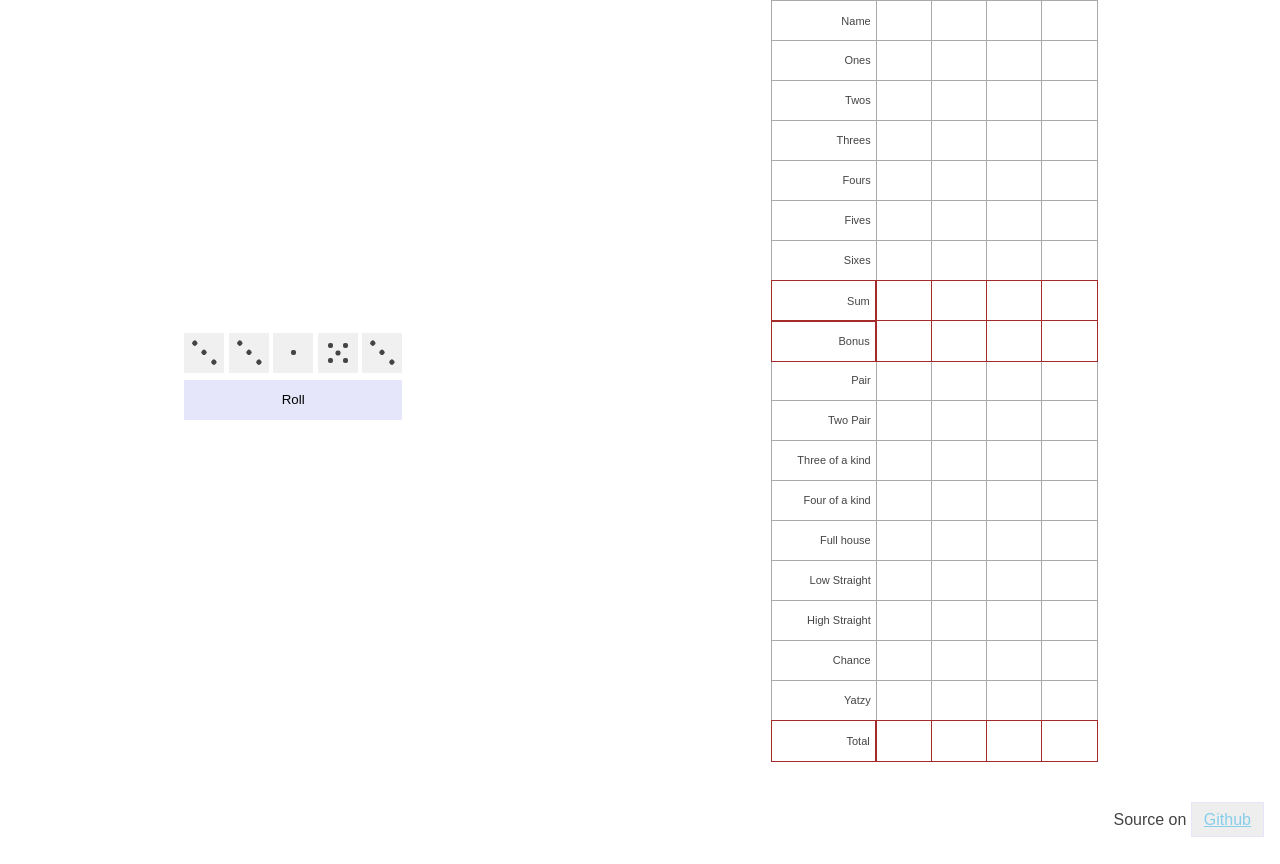
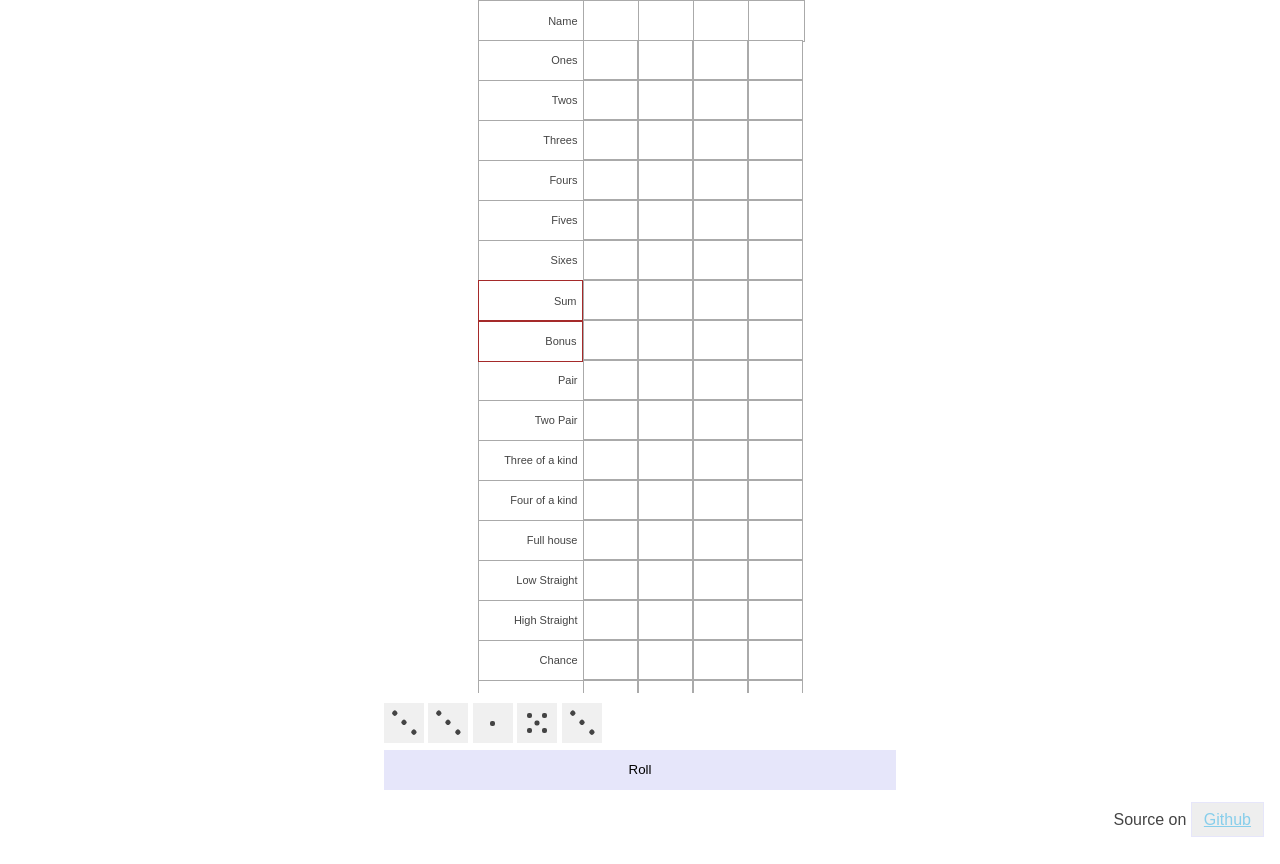
Before and after one commit to erikpantzar/yatzy, a website: page index.html in a window 1280 px wide. Drawn offline with Linux system fonts and the light colour scheme.

Commit message:
Feature/input to button (#3)
* Cleanup

* Make inputs into buttons

* Fix result for all rolls

```diff
--- /dev/null
+++ b/game.js
@@ -0,0 +1,4 @@
+// document.querySelectorAll('[data-attr["js-result"]').forEach((input) => {
+//   input.outerHTML =
+//     input.outerHTML.replace(/^\<input/, '<button') + input.value + '</button>'
+// })
--- a/index.html
+++ b/index.html
@@ -429,94 +429,95 @@
 
       <section class="table-values" data-player="1">
         <input type="text" data-type="Name" />
-        <input type="number" data-attr="js-result" data-target="1">
-        <input type="number" data-attr="js-result" data-target="2">
-        <input type="number" data-attr="js-result" data-target="3">
-        <input type="number" data-attr="js-result" data-target="4">
-        <input type="number" data-attr="js-result" data-target="5">
-        <input type="number" data-attr="js-result" data-target="6">
-        <input type="number" data-attr="js-result" data-target="sum">
-        <input type="number" data-attr="js-result" data-target="bonus">
-        <input type="number" data-attr="js-result" data-target="pair">
-        <input type="number" data-attr="js-result" data-target="twopair">
-        <input type="number" data-attr="js-result" data-target="three" >
-        <input type="number" data-attr="js-result" data-target="four" >
-        <input type="number" data-attr="js-result" data-target="fullhouse">
-        <input type="number" data-attr="js-result" data-target="lowstraight" >
-        <input type="number" data-attr="js-result" data-target="histraight" >
-        <input type="number" data-attr="js-result" data-target="chance" >
-        <input type="number" data-attr="js-result" data-target="yatzy" >
-        <input type="number" data-attr="js-result" data-target="total">
+        <button type="number" data-attr="js-result" data-target="1"></button>
+        <button type="number" data-attr="js-result" data-target="2"></button>
+        <button type="number" data-attr="js-result" data-target="3"></button>
+        <button type="number" data-attr="js-result" data-target="4"></button>
+        <button type="number" data-attr="js-result" data-target="5"></button>
+        <button type="number" data-attr="js-result" data-target="6"></button>
+        <button type="number" data-attr="js-result" data-target="sum">  </button>
+        <button type="number" data-attr="js-result" data-target="bonus"></button>
+        <button type="number" data-attr="js-result" data-target="pair"></button>
+        <button type="number" data-attr="js-result" data-target="twopair"></button>
+        <button type="number" data-attr="js-result" data-target="three" >     </button>
+        <button type="number" data-attr="js-result" data-target="four" ></button>
+        <button type="number" data-attr="js-result" data-target="fullhouse"></button>
+        <button type="number" data-attr="js-result" data-target="lowstraight" ></button>
+        <button type="number" data-attr="js-result" data-target="histraight" ></button>
+        <button type="number" data-attr="js-result" data-target="chance" ></button>
+        <button type="number" data-attr="js-result" data-target="yatzy" ></button>
+        <button type="number" data-attr="js-result" data-target="total">      </button>
     </section>
+
 
     <section class="table-values" data-player="2">
       <input type="text" data-type="Name" />
-      <input type="number" data-attr="js-result" data-target="1">
-      <input type="number" data-attr="js-result" data-target="2">
-      <input type="number" data-attr="js-result" data-target="3">
-      <input type="number" data-attr="js-result" data-target="4">
-      <input type="number" data-attr="js-result" data-target="5">
-      <input type="number" data-attr="js-result" data-target="6">
-      <input type="number" data-attr="js-result" data-target="sum">
-      <input type="number" data-attr="js-result" data-target="bonus">
-      <input type="number" data-attr="js-result" data-target="pair">
-      <input type="number" data-attr="js-result" data-target="twopair">
-      <input type="number" data-attr="js-result" data-target="three" >
-      <input type="number" data-attr="js-result" data-target="four" >
-      <input type="number" data-attr="js-result" data-target="fullhouse">
-      <input type="number" data-attr="js-result" data-target="lowstraight" >
-      <input type="number" data-attr="js-result" data-target="histraight" >
-      <input type="number" data-attr="js-result" data-target="chance" >
-      <input type="number" data-attr="js-result" data-target="yatzy" >
-      <input type="number" data-attr="js-result" data-target="total">
+      <button type="number" data-attr="js-result" data-target="1"></button>
+      <button type="number" data-attr="js-result" data-target="2"></button>
+      <button type="number" data-attr="js-result" data-target="3"></button>
+      <button type="number" data-attr="js-result" data-target="4"></button>
+      <button type="number" data-attr="js-result" data-target="5"></button>
+      <button type="number" data-attr="js-result" data-target="6"></button>
+      <button type="number" data-attr="js-result" data-target="sum">  </button>
+      <button type="number" data-attr="js-result" data-target="bonus"></button>
+      <button type="number" data-attr="js-result" data-target="pair"></button>
+      <button type="number" data-attr="js-result" data-target="twopair"></button>
+      <button type="number" data-attr="js-result" data-target="three" >     </button>
+      <button type="number" data-attr="js-result" data-target="four" ></button>
+      <button type="number" data-attr="js-result" data-target="fullhouse"></button>
+      <button type="number" data-attr="js-result" data-target="lowstraight" ></button>
+      <button type="number" data-attr="js-result" data-target="histraight" ></button>
+      <button type="number" data-attr="js-result" data-target="chance" ></button>
+      <button type="number" data-attr="js-result" data-target="yatzy" ></button>
+      <button type="number" data-attr="js-result" data-target="total">      </button>
   </section>
 
 
   <section class="table-values" data-player="3">
     <input type="text" data-type="Name" />
-    <input type="number" data-attr="js-result" data-target="1">
-    <input type="number" data-attr="js-result" data-target="2">
-    <input type="number" data-attr="js-result" data-target="3">
-    <input type="number" data-attr="js-result" data-target="4">
-    <input type="number" data-attr="js-result" data-target="5">
-    <input type="number" data-attr="js-result" data-target="6">
-    <input type="number" data-attr="js-result" data-target="sum">
-    <input type="number" data-attr="js-result" data-target="bonus">
-    <input type="number" data-attr="js-result" data-target="pair">
-    <input type="number" data-attr="js-result" data-target="twopair">
-    <input type="number" data-attr="js-result" data-target="three" >
-    <input type="number" data-attr="js-result" data-target="four" >
-    <input type="number" data-attr="js-result" data-target="fullhouse">
-    <input type="number" data-attr="js-result" data-target="lowstraight" >
-    <input type="number" data-attr="js-result" data-target="histraight" >
-    <input type="number" data-attr="js-result" data-target="chance" >
-    <input type="number" data-attr="js-result" data-target="yatzy" >
-    <input type="number" data-attr="js-result" data-target="total">
+    <button type="number" data-attr="js-result" data-target="1"></button>
+    <button type="number" data-attr="js-result" data-target="2"></button>
+    <button type="number" data-attr="js-result" data-target="3"></button>
+    <button type="number" data-attr="js-result" data-target="4"></button>
+    <button type="number" data-attr="js-result" data-target="5"></button>
+    <button type="number" data-attr="js-result" data-target="6"></button>
+    <button type="number" data-attr="js-result" data-target="sum">  </button>
+    <button type="number" data-attr="js-result" data-target="bonus"></button>
+    <button type="number" data-attr="js-result" data-target="pair"></button>
+    <button type="number" data-attr="js-result" data-target="twopair"></button>
+    <button type="number" data-attr="js-result" data-target="three" >     </button>
+    <button type="number" data-attr="js-result" data-target="four" ></button>
+    <button type="number" data-attr="js-result" data-target="fullhouse"></button>
+    <button type="number" data-attr="js-result" data-target="lowstraight" ></button>
+    <button type="number" data-attr="js-result" data-target="histraight" ></button>
+    <button type="number" data-attr="js-result" data-target="chance" ></button>
+    <button type="number" data-attr="js-result" data-target="yatzy" ></button>
+    <button type="number" data-attr="js-result" data-target="total">      </button>
 </section>
+
 
 
 <section class="table-values" data-player="4">
   <input type="text" data-type="Name" />
-  <input type="number" data-attr="js-result" data-target="1">
-  <input type="number" data-attr="js-result" data-target="2">
-  <input type="number" data-attr="js-result" data-target="3">
-  <input type="number" data-attr="js-result" data-target="4">
-  <input type="number" data-attr="js-result" data-target="5">
-  <input type="number" data-attr="js-result" data-target="6">
-  <input type="number" data-attr="js-result" data-target="sum">
-  <input type="number" data-attr="js-result" data-target="bonus">
-  <input type="number" data-attr="js-result" data-target="pair">
-  <input type="number" data-attr="js-result" data-target="twopair">
-  <input type="number" data-attr="js-result" data-target="three" >
-  <input type="number" data-attr="js-result" data-target="four" >
-  <input type="number" data-attr="js-result" data-target="fullhouse">
-  <input type="number" data-attr="js-result" data-target="lowstraight" >
-  <input type="number" data-attr="js-result" data-target="histraight" >
-  <input type="number" data-attr="js-result" data-target="chance" >
-  <input type="number" data-attr="js-result" data-target="yatzy" >
-  <input type="number" data-attr="js-result" data-target="total">
+  <button type="number" data-attr="js-result" data-target="1"></button>
+  <button type="number" data-attr="js-result" data-target="2"></button>
+  <button type="number" data-attr="js-result" data-target="3"></button>
+  <button type="number" data-attr="js-result" data-target="4"></button>
+  <button type="number" data-attr="js-result" data-target="5"></button>
+  <button type="number" data-attr="js-result" data-target="6"></button>
+  <button type="number" data-attr="js-result" data-target="sum">  </button>
+  <button type="number" data-attr="js-result" data-target="bonus"></button>
+  <button type="number" data-attr="js-result" data-target="pair"></button>
+  <button type="number" data-attr="js-result" data-target="twopair"></button>
+  <button type="number" data-attr="js-result" data-target="three" >     </button>
+  <button type="number" data-attr="js-result" data-target="four" ></button>
+  <button type="number" data-attr="js-result" data-target="fullhouse"></button>
+  <button type="number" data-attr="js-result" data-target="lowstraight" ></button>
+  <button type="number" data-attr="js-result" data-target="histraight" ></button>
+  <button type="number" data-attr="js-result" data-target="chance" ></button>
+  <button type="number" data-attr="js-result" data-target="yatzy" ></button>
+  <button type="number" data-attr="js-result" data-target="total">      </button>
 </section>
-
 
     </section>
   </main>
@@ -529,8 +530,9 @@
   </footer>
 
   <script src="./roller.js"></script>
+  <script src="./same.js"></script>
   <script src="./result.js"></script>
+  <script src="./game.js"></script>
 
 </body>
-
 </html>
--- a/layout.css
+++ b/layout.css
@@ -3,13 +3,13 @@
 
   align-items: stretch;
   justify-content: space-evenly;
+  padding: 10px 0;
 
-  margin-top: 1vh;
-  margin-bottom: 2vh;
+  position: fixed;
+  position: -webkit-sticky; /* Safari */
+  bottom: 0;
+  width: 100%;
 
-  position: sticky;
-  position: -webkit-sticky; /* Safari */
-  top: 0;
   z-index: 4;
 
   background: #fff;
--- a/roller.js
+++ b/roller.js
@@ -53,4 +53,5 @@ const rollDice = (skipAnimation = false) => {
 }
 
 // initial roll
-rollDice(true)
+const skipAnimation = true
+rollDice(skipAnimation)
--- a/same.js
+++ b/same.js
@@ -17,7 +17,6 @@
   getSame(array)
   return result
 }
-
 // TESTS
 if (false) {
   console.log(
--- a/table.css
+++ b/table.css
@@ -42,7 +42,15 @@
 }
 
 
+.table-values button,
 .table-values input {
+  background: #fff;
+  padding: 0;
+  line-height: 40px;
+  box-shadow: none;
+  border-width: 0.5px;
+  border-color: #aaa;
+
   width: 100%;
   height: var(--cell-height);
   text-align: center;
```
Also changed, not shown: result.js (+21 -33 lines).
